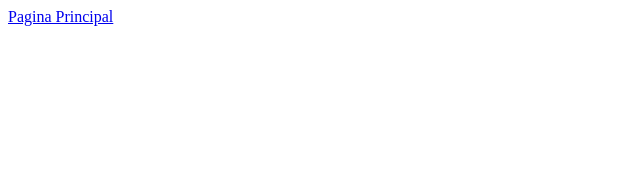
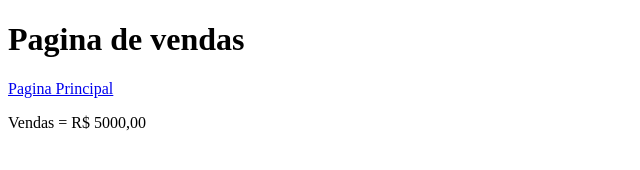
Before and after one commit to Donda-dev/aulagithub, a plain HTML site: page vendas.html in a window 1280 px wide. Shown: the whole page, without its empty margins (0-640 px from the left). Drawn offline with Linux system fonts and the light colour scheme.

Commit message:
acrescetando valor das vendas

```diff
--- a/vendas.html
+++ b/vendas.html
@@ -6,6 +6,8 @@
     <title>Vendas</title>
 </head>
 <body>
+    <h1>Pagina de vendas</h1>
     <a href="index.html">Pagina Principal</a>
+    <p>Vendas = R$ 5000,00</p>
 </body>
 </html>
```
